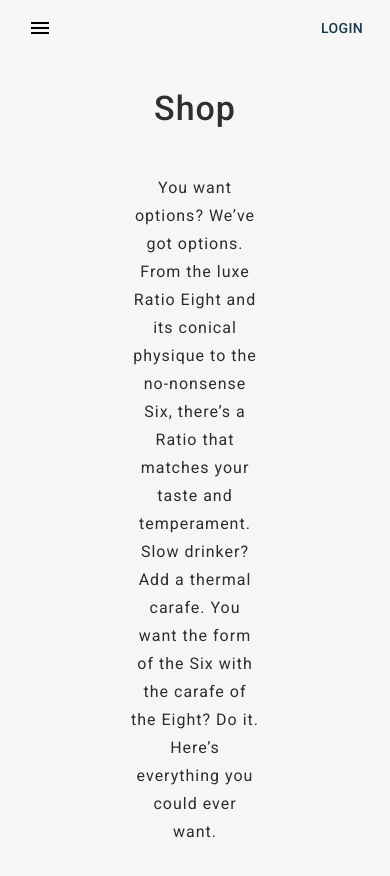
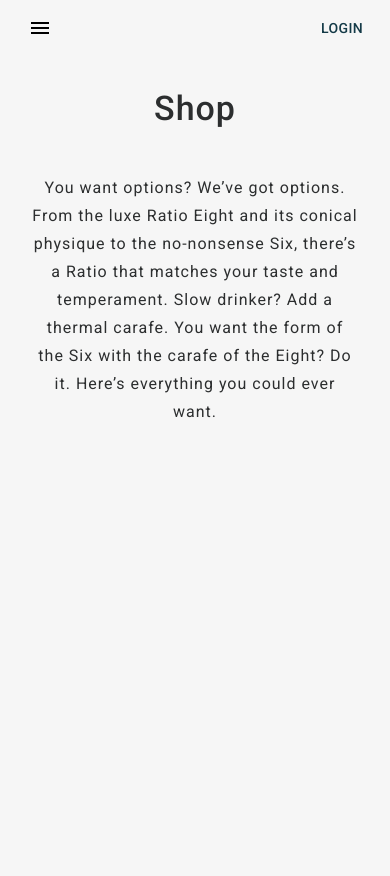
Before and after one commit to earlhansg/otakus-bazaar, a React (Create React App) app in the folder frontend/: page / in a window 390 px wide. Shown: the top 876 px of the page. After the commit the page ends 844 px from the top, so only its background shows below. Built offline with nearby package versions, Linux system fonts and the light colour scheme.

Commit message:
UI-SubHeader added responsiveness for small sizes device

```diff
--- a/frontend/src/components/SubHeader.tsx
+++ b/frontend/src/components/SubHeader.tsx
@@ -12,7 +12,7 @@
             </Typography>
         </Grid>
         <Grid item xs={12} sx={{display:'flex', justifyContent:'center'}}>
-            <Typography variant="subtitle1" sx={{display:'flex', maxWidth:'40%', letterSpacing:'1px'}} gutterBottom>
+            <Typography variant="subtitle1" sx={{display:'flex', maxWidth:{md:'40%', xs:'100%'}, letterSpacing:'1px'}} gutterBottom>
                 You want options? We’ve got options. From the luxe Ratio Eight and its conical physique to the no-nonsense Six, there’s a Ratio that matches your taste and temperament. Slow drinker? Add a thermal carafe. You want the form of the Six with the carafe of the Eight? Do it. Here’s everything you could ever want.
             </Typography>
         </Grid>
```
